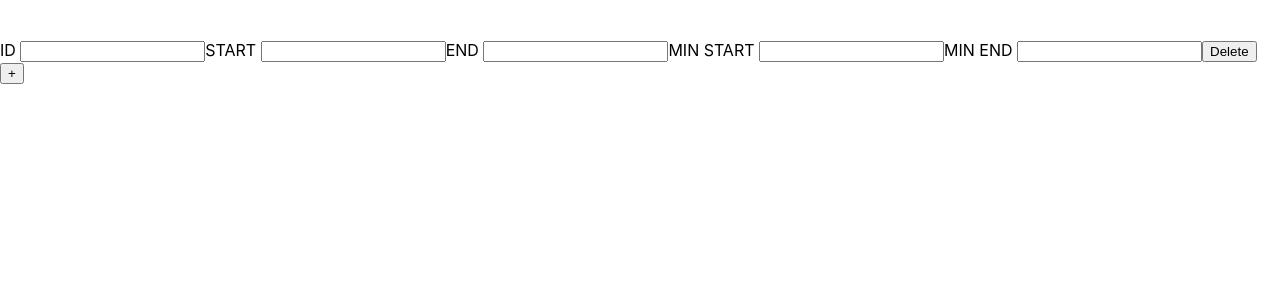
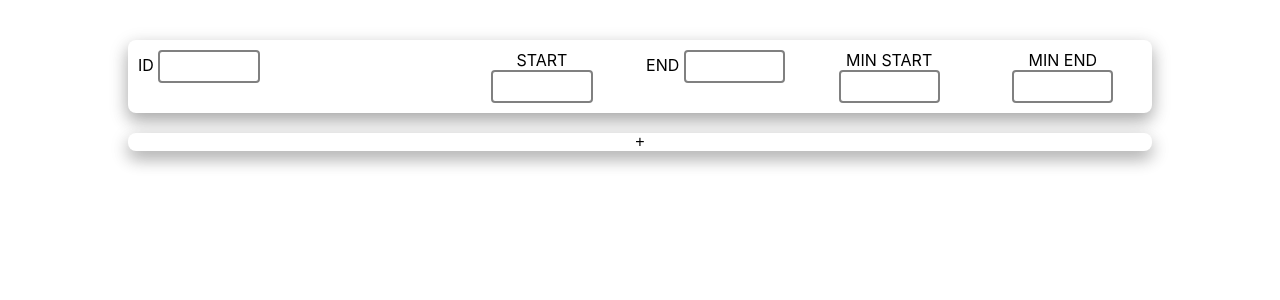
Before and after one commit to ButhainaSudi/edi, a React (Create React App) app: page / in a window 1280 px wide. Shown: the top 300 px of the page. Built offline with nearby package versions, Linux system fonts and the light colour scheme.

Commit message:
Add styling

```diff
--- a/src/App.css
+++ b/src/App.css
@@ -36,3 +36,57 @@
     transform: rotate(360deg);
   }
 }
+
+.block {
+  display: block;
+  margin-left: 10%;
+  width: 80%;
+  border: none;
+  background-color: white;
+  padding: 0px 0px;
+  font-size: 16px;
+  cursor: pointer;
+  border-radius: 8px;
+  box-shadow: 0 8px 16px 0 rgba(0,0,0,0.2), 0 6px 20px 0 rgba(0,0,0,0.19);
+}
+
+input {
+  border: 2px solid grey;
+  border-radius: 4px;
+  width: 7em;
+  height: 2em;
+}
+
+.medium {
+  width: 16%;
+  text-align: center;
+}
+
+.small {
+  width: 15%;
+  text-align: center;
+}
+
+.big {
+  width: 30%;
+}
+
+.column {
+  float: left;
+  padding: 10px;
+}
+
+/* Clear floats after the columns */
+.row:after {
+  content: "";
+  display: table;
+  clear: both;
+}
+
+.delete {
+  display: inline-block;
+  margin: 4px 2px;
+  border-radius: 50%;
+  height: 2em;
+  width: 2em;
+}
--- a/src/App.js
+++ b/src/App.js
@@ -1,5 +1,6 @@
 import { useState, useRef, useEffect } from 'react';
-import TimelineTable from './TimelineTable'
+import TimelineTable from './TimelineTable';
+import './App.css';
 
 const LOCAL_STORAGE_KEY = 'slices'
 function App() {
@@ -40,22 +41,41 @@ function App() {
     )
 
     // give them null after entering value
-    // idRef.current.value = null
+    idRef.current.value = null
+    startRef.current.value = null
+    endRef.current.value = null
+    minStartRef.current.value = null
+    minEndRef.current.value = null
   }
   return (
     <>
       <br/><br/>
       <TimelineTable slices = {slices}/>
-      <div>
-        ID  <input type = "number" ref = {idRef}/>
-        START  <input type = "number" ref = {startRef}/>
-        END  <input type = "number" ref = {endRef}/>
-        MIN START  <input type = "number" ref = {minStartRef}/>
-        MIN END  <input type = "number" ref = {minEndRef}/>
-        <button>Delete</button>
+      <div className = "row block">
+        <div className = "column big">
+          ID  <input type = "number" ref = {idRef}/>
+        </div>
+
+        <div className = "column small">
+          START  <input type = "number" ref = {startRef}/>
+        </div>
+
+        <div className = "column small">
+          END  <input type = "number" ref = {endRef}/>
+        </div>
+
+        <div className = "column small">
+          MIN START  <input type = "number" ref = {minStartRef}/>
+        </div>
+
+        <div className = "column small">
+          MIN END  <input type = "number" ref = {minEndRef}/>
+        </div>
+
       </div>
       <div>
-        <button onClick = {handleAddSlice}>+</button>
+        <br/>
+        <button onClick = {handleAddSlice} className = "block">+</button>
       </div>
     </>
   )
--- a/src/Slice.js
+++ b/src/Slice.js
@@ -2,13 +2,31 @@ import React from 'react'
 
 export default function Slice({ slice }) {
     return (
-        <div>
-            {slice.id}
-            {slice.name}
-            {slice.start}
-            {slice.end}
-            {slice.minStart}
-            {slice.minEnd}
-        </div>
+        <>
+            <div className = "row block">
+                <div className = "column big">
+                    ID  <input type = "number" value = {slice.id}/>
+                </div>
+
+                <div className = "column small">
+                    START  <input type = "number" value = {slice.start}/>
+                </div>
+
+                <div className = "column small">
+                    END  <input type = "number" value = {slice.end}/>
+                </div>
+
+                <div className = "column small">
+                    MIN START  <input type = "number" value = {slice.minStart}/>
+                </div>
+
+                <div className = "column medium">
+                    MIN END  <input type = "number" value = {slice.minEnd}/>
+                    <button className = "delete">x</button>
+                </div>
+
+            </div>
+            <br/>
+        </>
     )
 }
```
Also changed, not shown: 1 other file (tests, documents, lock files or other folders).
